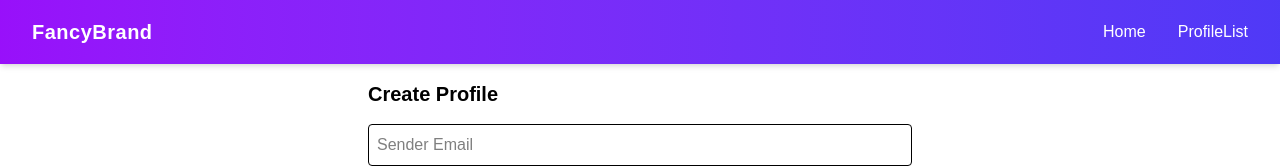
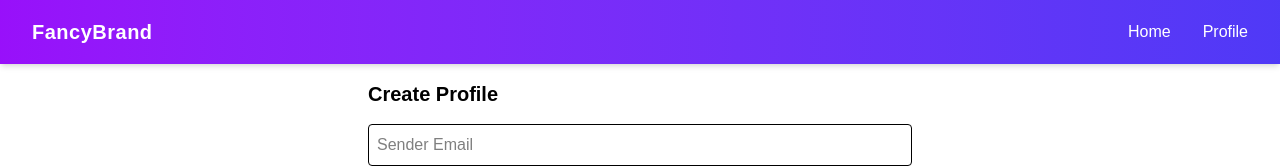
Before and after one commit to TBWLJ/email_market_frontend, a Next.js app: page / in a window 1280 px wide. Shown: the top 168 px of the page. Built offline with nearby package versions, Linux system fonts and the light colour scheme.

Commit message:
gfgxchjkl

```diff
--- a/components/Navbar.tsx
+++ b/components/Navbar.tsx
@@ -5,7 +5,7 @@ import { useState } from "react";
 
 const navLinks = [
   { name: "Home", path: "/" },
-  { name: "ProfileList", path: "/profile" },
+  { name: "Profile", path: "/profileList" },
 ];
 
 export default function Navbar() {
```
